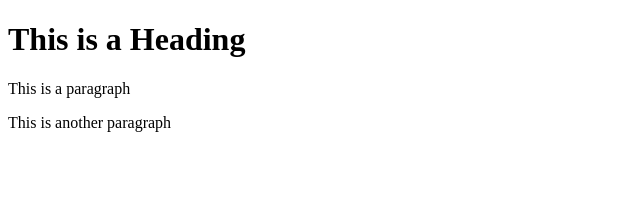
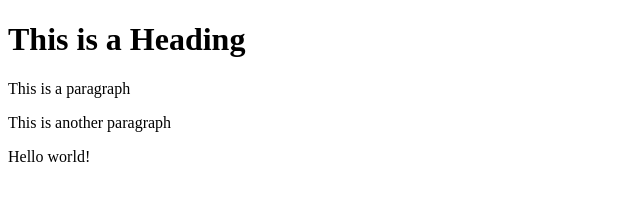
Before and after one commit to zimtech-Michael/git-test, a website: page index.html in a window 1280 px wide. Shown: the whole page, without its empty margins (0-640 px from the left). Drawn offline with Linux system fonts and the light colour scheme.

Commit message:
Using NPM

```diff
--- a/index.html
+++ b/index.html
@@ -4,6 +4,6 @@
         <h1>This is a Heading</h1>
         <p>This is a paragraph</p>
         <p>This is another paragraph</p>
-
+        <p>Hello world!</p>
     </body>
 </html>
```
Also changed, not shown: package.json (added, +24 -0 lines), 2 other files.
